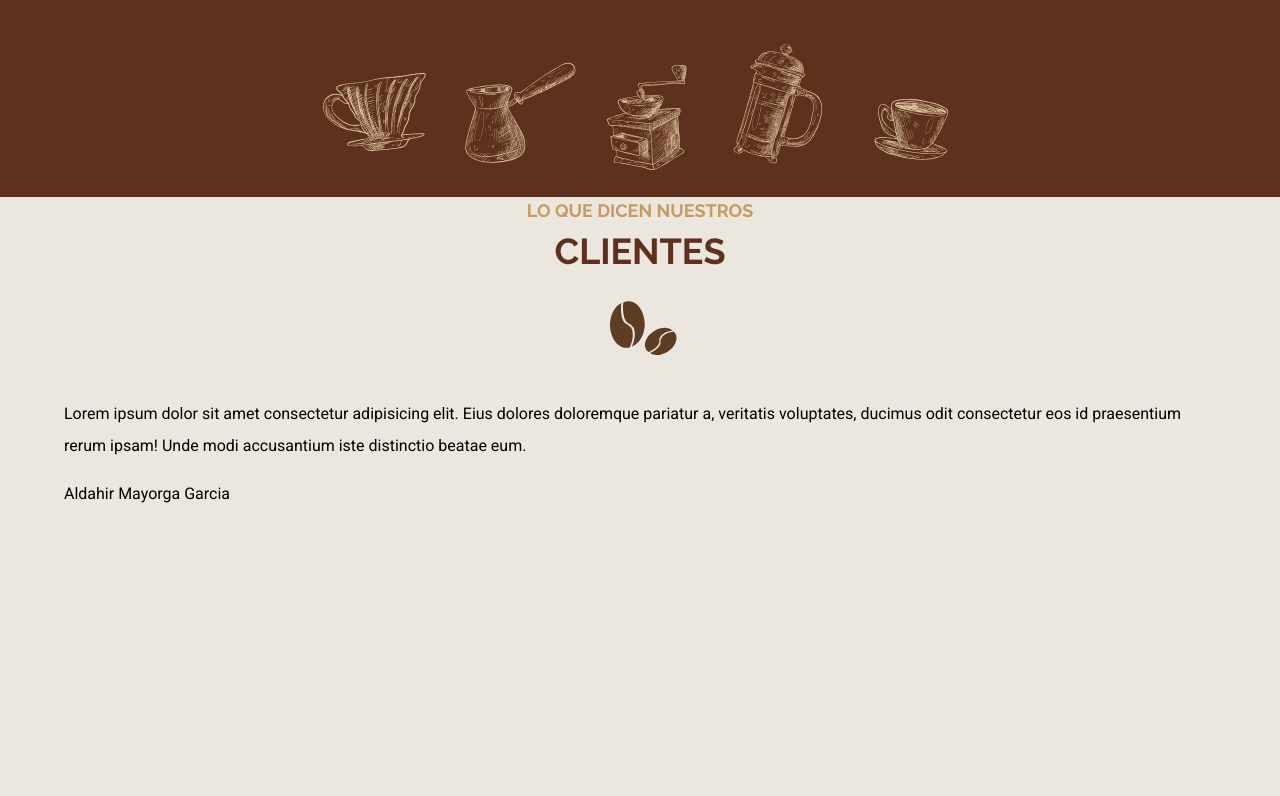
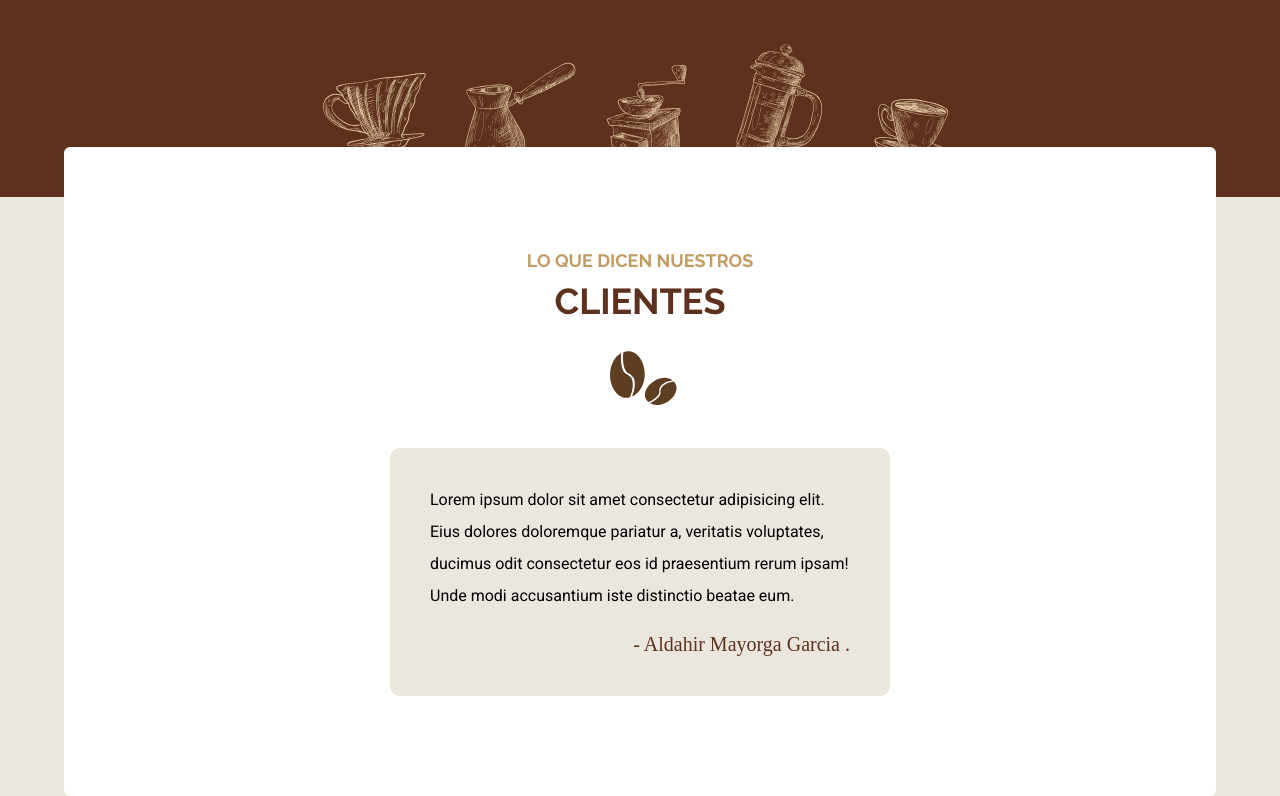
Before and after one commit to AldaMayorgaDev/05-Cafeter-a, a website: page index.html in a window 1280 px wide. Shown: the part 4298-5094 px from the top of the page. Before the commit the page ends 4824 px from the top, so only its background shows below. Drawn offline with Linux system fonts and the light colour scheme; a web font is replaced by a local one.

Commit message:
Se agregan estilos a seccion testimoniales

```diff
--- a/index.html
+++ b/index.html
@@ -184,7 +184,7 @@
         </div>
     </section> <!-- Fin menú -->
 
-    <section class="nuestros-testimoniales testimoniales__contenedor">
+    <section class="nuestros-testimoniales margin-negativo-5 bg-white testimoniales__contenedor">
         <h2 class="testimoniales__heading">
             <span class="testimoniales__span">Lo que dicen nuestros</span> clientes
         </h2>
--- a/src/scss/base/_utilidades.scss
+++ b/src/scss/base/_utilidades.scss
@@ -4,6 +4,14 @@
     text-align: center;
 }
 
-bg-primario{
+.bg-primario{
     background-color: v.$primario;
 }
+
+.bg-white{
+    background-color: v.$blanco;
+}
+
+.margin-negativo-5{
+    margin-top: -5rem;
+}
--- a/src/scss/principal/_index.scss
+++ b/src/scss/principal/_index.scss
@@ -2,3 +2,4 @@
 @forward 'iconos';
 @forward 'galeria';
 @forward 'menu';
+@forward 'testimoniales';
--- /dev/null
+++ b/src/scss/principal/_testimoniales.scss
@@ -0,0 +1,36 @@
+/* Testimoniales */
+
+@use 'base/variables' as v;
+@use 'base/mixins' as m;
+
+.nuestros-testimoniales{
+    padding: 10rem 2rem;
+    border-radius: .6rem;
+
+    @include m.tablet{
+        padding: 10rem;
+    }
+
+    .testimonial{
+        background-color: v.$cafeClaro;
+        padding: 2rem 4rem;
+        max-width: 50rem;
+        margin: 0 auto;
+        border-radius: 1rem;
+
+        .testimonial__autor{
+            text-align: right;
+            font-size: 2rem;
+            color: v.$primario;
+            font-family: v.$fuenteCursiva;
+            line-height: 1.2;
+
+            &::before{
+                content: "-"
+            }
+            &::after{
+                content: "."
+            }
+        }
+    }
+}
```
Also changed, not shown: build/css/app.css.
